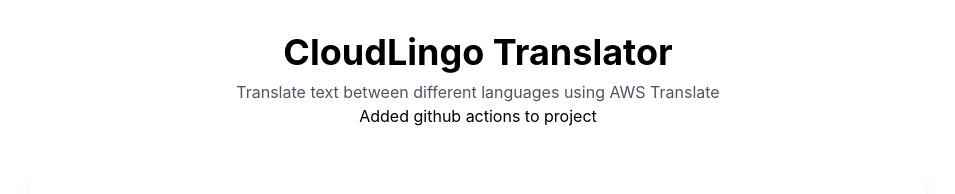
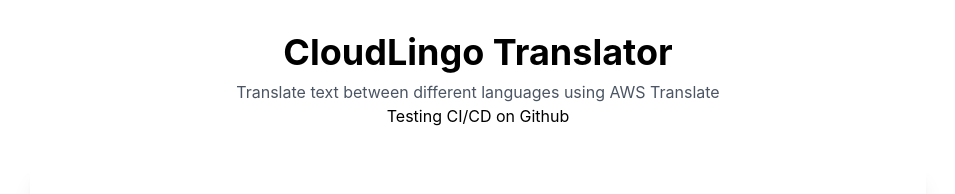
Before and after one commit to lordbaah/cloud-lingo-aws, a React (Vite) app in the folder react-frontend/: page / in a window 1280 px wide. Shown: the top 194 px of the page, without its empty margins (162-1117 px from the left). Built offline with nearby package versions, Linux system fonts and the light colour scheme.

Commit message:
Testing GitHub Action

```diff
--- a/react-frontend/src/App.tsx
+++ b/react-frontend/src/App.tsx
@@ -68,7 +68,7 @@
           <p className="text-gray-600">
             Translate text between different languages using AWS Translate
           </p>
-          <p>Added github actions to project</p>
+          <p>Testing CI/CD on Github</p>
         </div>
 
         {/* Main Translation Interface */}
```
